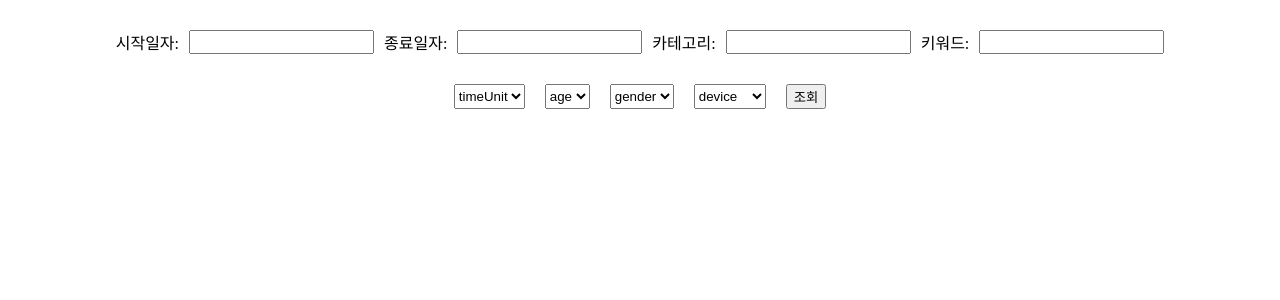
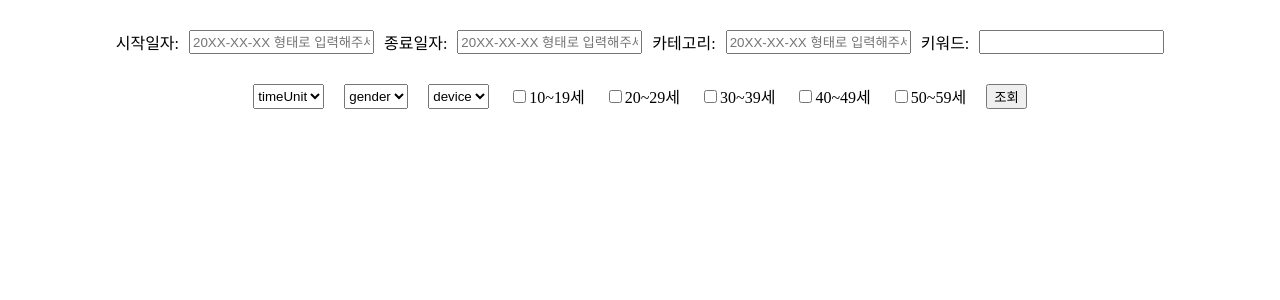
Before and after one commit to yeeun426/front-test, a React (Create React App) app: page / in a window 1280 px wide. Shown: the top 300 px of the page. Built offline with nearby package versions, Linux system fonts and the light colour scheme; no server answers.

Commit message:
feat: naver open api 불러오기

```diff
--- a/src/api/index.ts
+++ b/src/api/index.ts
@@ -4,17 +4,17 @@ import { ShoppingData } from '../interfaces/commonResponse';
 // axios 인스턴스 생성
 // create 메서드 : header
 const Client: Axios = axios.create({
-    baseURL: `${process.env.REACT_APP_NAVER_SHOPPING_API_URL}`,
+    url: `${process.env.REACT_APP_NAVER_SHOPPING_API_URL}`,
     headers: {
-        'Content-Type': 'application/json',
-        'X-Naver-Client-Id': `${process.env.REACT_APP_NAVER_SHOPPING_CLIENT_ID}`,
-        'X-Naver-Client-Secret': `${process.env.REACT_APP_NAVER_SHOPPING_CLIENT_SECRET}`
+        "X-Naver-Client-Id": `${process.env.REACT_APP_NAVER_SHOPPING_CLIENT_ID}`,
+        "X-Naver-Client-Secret": `${process.env.REACT_APP_NAVER_SHOPPING_CLIENT_SECRET}`,
+        "Content-Type": 'application/json'
     }
 });
 
 export const postChart = async<T> (params: ShoppingData): Promise<T|null> => {
     try {
-        const url = `${Client.defaults.baseURL}`
+        const url = `${Client.defaults.url}`
         const { status, data }: AxiosResponse<T>= await Client.post(url, params);
         console.log(data);
         return status <  500 ? data : null;
--- a/src/pages/home.tsx
+++ b/src/pages/home.tsx
@@ -1,89 +1,154 @@
-import { FC, useState, useEffect, useCallback } from 'react';
+import React, { FC, useState, useCallback } from 'react';
 import {PageDataInfo, PageDataSubInfo, PageGraphContents} from "./style"
-import axios, { AxiosRequestConfig } from "axios";
 import { postChart } from '../api/index';
 import { ShoppingData, APIResponse } from '../interfaces/commonResponse';
-//commonreqeust = apiresponse
-// 쇼핑 데이터 리스트
-// interface ShoppingData {
-//     startData: String;
-//     endData: String;
-//     timeUnit: "date" | "week" | "month";
-//     category: String;
-//     keyword: String;
-//     device?: "" | "pc"  | "mo";
-//     gender?: "" | "m"  | "f";
-//     ages?: String[];
-// }
 
 const Home: FC = () => {
-    const [shoppings,   setShoppings] = useState<ShoppingData | null>(null);
+    const [startDate, setStartDate] = useState<string>("");
+    const [endDate, setEndDate] = useState<string>("");
+    const [timeUnit, setTimeUnit] = useState<string>("");
+    const [category, setCategory] = useState<string>("");
+    const [keyword, setKeyword] = useState<string>("");
+    const [device, setDevice] = useState<string>("");
+    const [gender, setGender] = useState<string>("");
+
+    const ages = [
+        { age : "10", title : "10~19세"},
+        { age : "20", title : "20~29세"},
+        { age : "30", title : "30~39세"},
+        { age : "40", title : "40~49세"},
+        { age : "50", title : "50~59세"}];
+
+    const [checkAges, setCheckAges] = useState<String[]>([]);
+    const [isChecked, setIsChecked] = useState<boolean>(false);
+
+    const checkedItemHandler = (value: string, isChecked: boolean) => {
+        if (isChecked) {
+            setCheckAges((prev) => [...prev, value]);
+        } else {
+            setCheckAges((prev) => prev.filter((item) => item !== value));
+        }
+    }
+
+    const checkHandler = (e: React.ChangeEvent<HTMLInputElement>, value: string) => {
+        setIsChecked(!isChecked);
+        checkedItemHandler(value, e.target.checked);
+
+        console.log(value, e.target.checked);
+        debugger
+        console.log(checkAges)
+    };
 
     const handleChart = useCallback(async () => {
-
-        const params: ShoppingData = {
-            startDate: "2017-08-01",
-            endDate: "2017-09-30",
-            timeUnit: "month",
-            category: "50000000",
-            keyword: "정장",
-            device: "",
-            gender: "",
-            ages: ["10", "20" ]
+        try {
+            const params: ShoppingData = {
+                startDate: startDate,
+                endDate: endDate,
+                timeUnit: timeUnit,
+                category: category,
+                keyword: keyword,
+                device: device,
+                gender: gender,
+                ages: checkAges
+            }
+            const data = await postChart<APIResponse>(params);
+            console.log(data);
+        } catch (error) {
+            console.error(error);
         }
-        const data = await postChart<APIResponse>(params)
-      }, [])
+    }, [startDate, endDate, category, timeUnit, keyword, device,  gender, ages]); // 이 값들이 변경될 때 컴포넌트를 다시 렌더링하도록 의존성을 추가
 
     return (
         <>
             <PageDataInfo>
                 <div className='items'>
                     <div>시작일자:</div>
-                    <input />
+                    <input
+                        placeholder="20XX-XX-XX 형태로 입력해주세요."
+                        value= {startDate}
+                        onChange={(e: React.ChangeEvent<HTMLInputElement>) => {
+                            setStartDate(e.target.value)
+                        }}
+                    />
                 </div>
 
                 <div className='items'>
                     <div>종료일자:</div>
-                    <input />
+                    <input
+                        placeholder="20XX-XX-XX 형태로 입력해주세요."
+                        value={endDate}
+                        onChange={(e: React.ChangeEvent<HTMLInputElement>) => {
+                            setEndDate(e.target.value)
+                        }}
+                    />
                 </div>
 
                 <div className='items'>
                     <div>카테고리:</div>
-                    <input />
+                    <input
+                        placeholder="20XX-XX-XX 형태로 입력해주세요."
+                        value={category}
+                        onChange={(e: React.ChangeEvent<HTMLInputElement>) => {
+                            setCategory(e.target.value)
+                        }}
+                    />
                 </div>
 
                 <div className='items'>
                     <div>키워드:</div>
-                    <input />
+                    <input
+                        value={keyword}
+                        onChange={(e: React.ChangeEvent<HTMLInputElement>) => {
+                            setKeyword(e.target.value)
+                        }}
+                    />
                 </div>
             </PageDataInfo>
             <PageDataSubInfo>
-                <select>
-                    <option>timeUnit</option>
-                    <option>date</option>
-                    <option>week</option>
-                    <option>month</option>
+                <select
+                    value={timeUnit}
+                    onChange={(e: React.ChangeEvent<HTMLSelectElement>) => {
+                        setTimeUnit(e.target.value);
+                    }}
+                >
+                    <option value = "">timeUnit</option>
+                    <option value = "date">date</option>
+                    <option value = "week">week</option>
+                    <option value = "month">month</option>
                 </select>
-                <select>
-                    <option>age</option>
-                    <option>10</option>
-                    <option>20</option>
-                    <option>30</option>
-                    <option>40</option>
-                    <option>50</option>
-                    <option>60</option>
+                <select
+                    value={gender}
+                    onChange={(e: React.ChangeEvent<HTMLSelectElement>) => {
+                        setGender(e.target.value);
+                    }}
+                >
+                    <option>gender</option>
+                    <option value = "m">남성</option>
+                    <option value = "f">여성</option>
                 </select>
-                <select>
-                    <option>gender</option>
-                    <option>m</option>
-                    <option>f</option>
+                <select
+                    value={device}
+                    onChange={(e: React.ChangeEvent<HTMLSelectElement>) => {
+                        setDevice(e.target.value);
+                    }}
+                >
+                    <option value = "">device</option>
+                    <option value = "pc">pc</option>
+                    <option value = "mo">모바일</option>
                 </select>
-                <select>
-                    <option>device</option>
-                    <option>설정안함</option>
-                    <option>pc</option>
-                    <option>mo</option>
-                </select>
+                <>
+                {ages.map((item) =>  (
+                    <label key  =  {item.age}>
+                        <input
+                            type = "checkbox"
+                            id = {item.age}
+                            checked={checkAges.includes(item.age)}
+                            onChange = {(e) => checkHandler(e, item.age)}
+                        />
+                        {item.title}
+                    </label>
+                ))}
+                </>
                 <button onClick={handleChart}>
                     조회
                 </button>
@@ -92,7 +157,7 @@ const Home: FC = () => {
 
             </PageGraphContents>
         </>
-      );
+    );
 }
 
 export default Home;
```
Also changed, not shown: src/interfaces/commonResponse.ts (+3 -6 lines).
